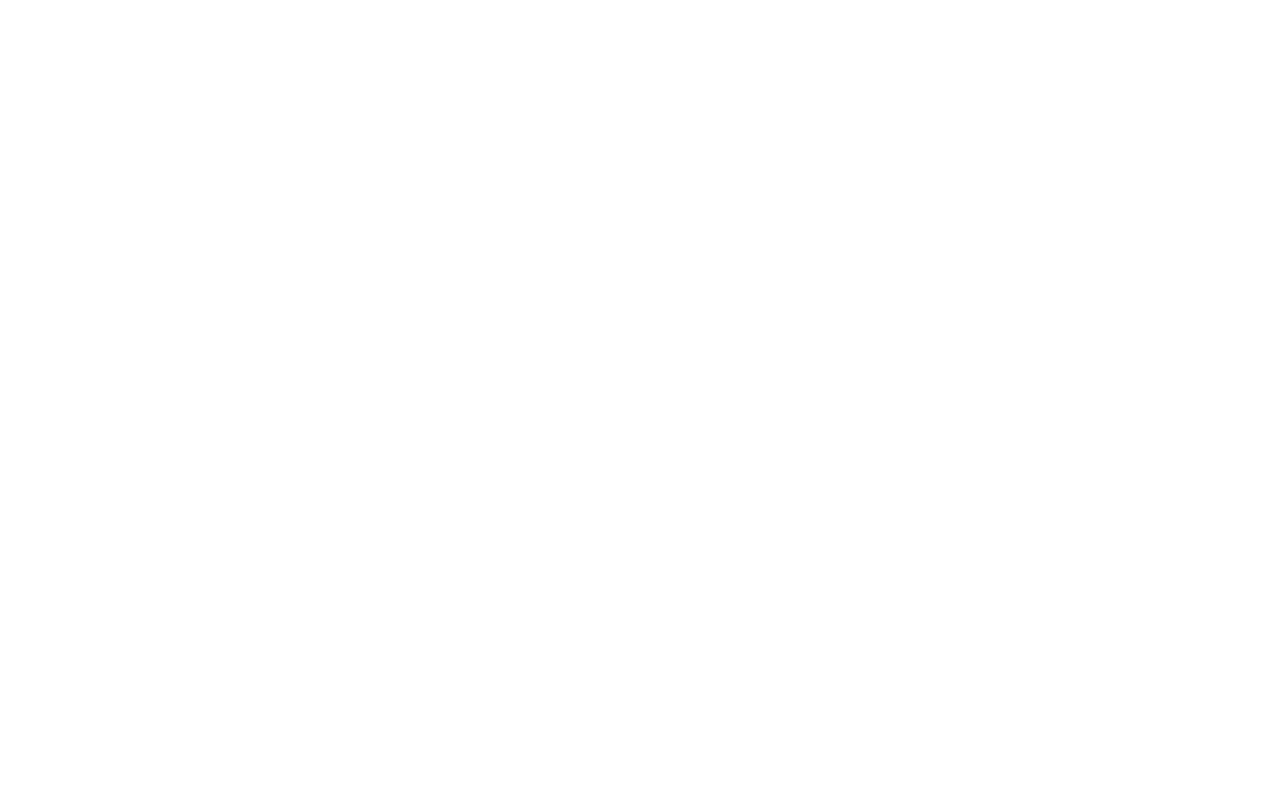
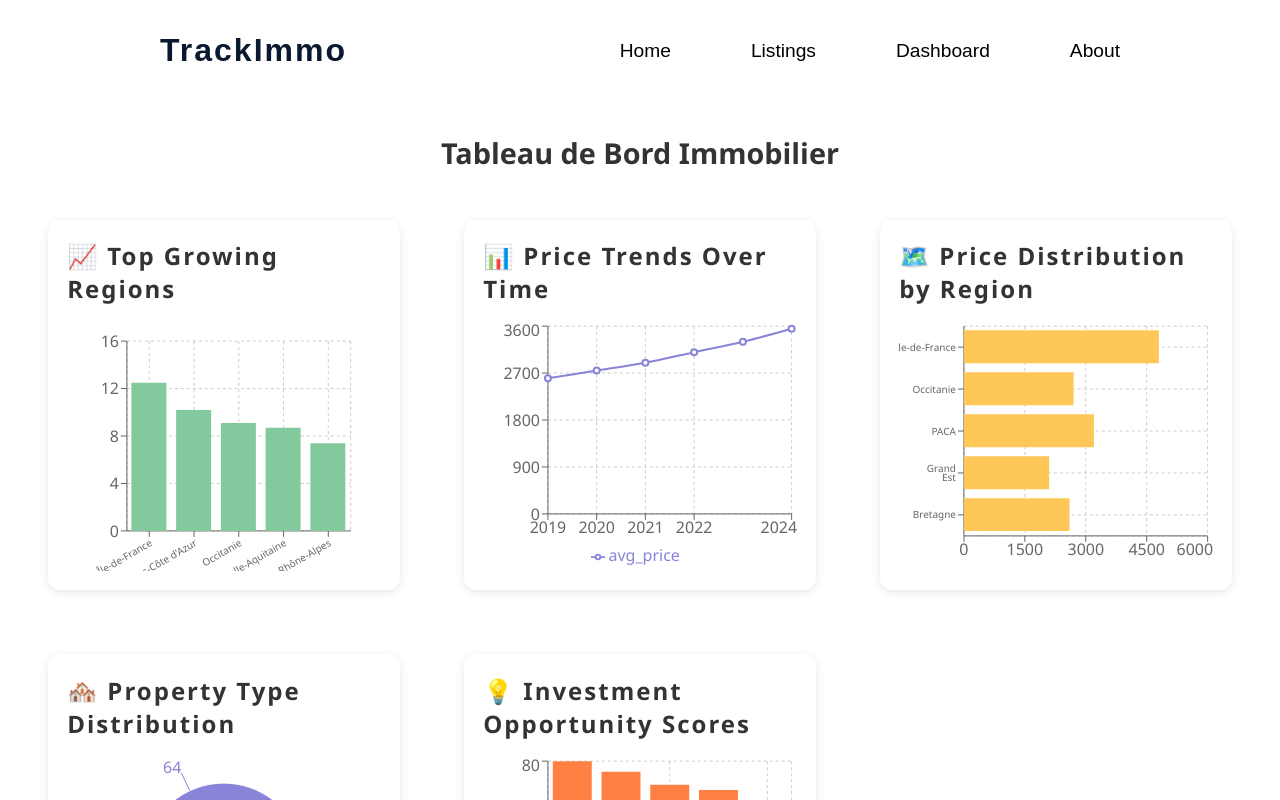
Before and after one commit to Youuusseff/TrackImmo, a React (Create React App) app in the folder trackoimmo-app/: page /dashboard in a window 1280 px wide. Before the commit this address had no page. Built offline with nearby package versions, Linux system fonts and the light colour scheme.

Commit message:
dashboard page added

```diff
--- a/trackoimmo-app/src/App.js
+++ b/trackoimmo-app/src/App.js
@@ -1,4 +1,5 @@
 import './App.css';
+import DashboardPage from './pages/DashboardPage';
 import HomePage from './pages/HomePage'
 import ListingsPage from './pages/ListingsPage';
 import { BrowserRouter as Router, Routes, Route } from 'react-router-dom';
@@ -9,6 +10,7 @@
       <Routes>
         <Route path="/" element={<HomePage />} />
         <Route path="/listings" element={<ListingsPage />} />
+        <Route path="/dashboard" element={<DashboardPage />} />
       </Routes>
     </Router>
   );
--- /dev/null
+++ b/trackoimmo-app/src/components/Charts.jsx
@@ -0,0 +1,135 @@
+import React from "react";
+import styles from "./Charts.module.css";
+import {
+  BarChart,
+  Bar,
+  XAxis,
+  YAxis,
+  Tooltip,
+  CartesianGrid,
+  ResponsiveContainer,
+  LineChart,
+  Line,
+  PieChart,
+  Pie,
+  Cell,
+  Legend,
+} from "recharts";
+
+const COLORS = ["#8884d8", "#82ca9d", "#ffc658", "#ff8042", "#a4de6c"];
+
+const sampleTopRegions = [
+  { region: "Île-de-France", avg_growth: 12.5 },
+  { region: "Provence-Alpes-Côte d'Azur", avg_growth: 10.2 },
+  { region: "Occitanie", avg_growth: 9.1 },
+  { region: "Nouvelle-Aquitaine", avg_growth: 8.7 },
+  { region: "Auvergne-Rhône-Alpes", avg_growth: 7.4 },
+];
+
+const samplePriceTrends = [
+  { annee_mutation: 2019, avg_price: 2600 },
+  { annee_mutation: 2020, avg_price: 2750 },
+  { annee_mutation: 2021, avg_price: 2900 },
+  { annee_mutation: 2022, avg_price: 3100 },
+  { annee_mutation: 2023, avg_price: 3300 },
+  { annee_mutation: 2024, avg_price: 3550 },
+];
+
+const sampleRegionalPrices = [
+  { region: "Île-de-France", avg_price: 4800 },
+  { region: "Occitanie", avg_price: 2700 },
+  { region: "PACA", avg_price: 3200 },
+  { region: "Grand Est", avg_price: 2100 },
+  { region: "Bretagne", avg_price: 2600 },
+];
+
+const samplePropertyTypes = [
+  { type: "Appartement", count: 64 },
+  { type: "Maison", count: 36 },
+];
+
+const sampleInvestmentScores = [
+  { region: "Île-de-France", avg_opportunity_score: 80 },
+  { region: "PACA", avg_opportunity_score: 76 },
+  { region: "Bretagne", avg_opportunity_score: 71 },
+  { region: "Occitanie", avg_opportunity_score: 69 },
+  { region: "Grand Est", avg_opportunity_score: 65 },
+];
+
+export const TopGrowingRegionsChart = ({ data = sampleTopRegions }) => (
+  <div className={styles.chartCard}>
+    <h3>📈 Top Growing Regions</h3>
+    <ResponsiveContainer width="100%" height={250}>
+      <BarChart data={data} margin={{ top: 20, right: 30, left: 0, bottom: 10 }}>
+        <CartesianGrid strokeDasharray="3 3" />
+        <XAxis dataKey="region" tick={{ fontSize: 10 }} angle={-30} textAnchor="end" interval={0} />
+        <YAxis />
+        <Tooltip />
+        <Bar dataKey="avg_growth" fill="#82ca9d" />
+      </BarChart>
+    </ResponsiveContainer>
+  </div>
+);
+
+export const PriceTrendsChart = ({ data = samplePriceTrends }) => (
+  <div className={styles.chartCard}>
+    <h3>📊 Price Trends Over Time</h3>
+    <ResponsiveContainer width="100%" height={250}>
+      <LineChart data={data}>
+        <CartesianGrid strokeDasharray="3 3" />
+        <XAxis dataKey="annee_mutation" />
+        <YAxis />
+        <Tooltip />
+        <Legend />
+        <Line type="monotone" dataKey="avg_price" stroke="#8884d8" strokeWidth={2} />
+      </LineChart>
+    </ResponsiveContainer>
+  </div>
+);
+
+export const RegionalPriceMap = ({ data = sampleRegionalPrices }) => (
+  <div className={styles.chartCard}>
+    <h3>🗺️ Price Distribution by Region</h3>
+    <ResponsiveContainer width="100%" height={250}>
+      <BarChart data={data} layout="vertical">
+        <CartesianGrid strokeDasharray="3 3" />
+        <XAxis type="number" />
+        <YAxis dataKey="region" type="category" tick={{ fontSize: 10 }} />
+        <Tooltip />
+        <Bar dataKey="avg_price" fill="#ffc658" />
+      </BarChart>
+    </ResponsiveContainer>
+  </div>
+);
+
+export const PropertyTypeDistributionChart = ({ data = samplePropertyTypes }) => (
+  <div className={styles.chartCard}>
+    <h3>🏘️ Property Type Distribution</h3>
+    <ResponsiveContainer width="100%" height={250}>
+      <PieChart>
+        <Pie data={data} dataKey="count" nameKey="type" cx="50%" cy="50%" outerRadius={80} label>
+          {data.map((_, index) => (
+            <Cell key={`cell-${index}`} fill={COLORS[index % COLORS.length]} />
+          ))}
+        </Pie>
+        <Tooltip />
+        <Legend verticalAlign="bottom" height={36} />
+      </PieChart>
+    </ResponsiveContainer>
+  </div>
+);
+
+export const InvestmentOpportunityChart = ({ data = sampleInvestmentScores }) => (
+  <div className={styles.chartCard}>
+    <h3>💡 Investment Opportunity Scores</h3>
+    <ResponsiveContainer width="100%" height={250}>
+      <BarChart data={data}>
+        <CartesianGrid strokeDasharray="3 3" />
+        <XAxis dataKey="region" tick={{ fontSize: 10 }} />
+        <YAxis />
+        <Tooltip />
+        <Bar dataKey="avg_opportunity_score" fill="#ff8042" />
+      </BarChart>
+    </ResponsiveContainer>
+  </div>
+);
--- /dev/null
+++ b/trackoimmo-app/src/components/Charts.module.css
@@ -0,0 +1,21 @@
+.chartCard {
+    background: white;
+    padding: 1.2rem;
+    margin: 1rem;
+    border-radius: 12px;
+    box-shadow: 0 2px 8px rgba(0, 0, 0, 0.1);
+    flex: 1;
+    min-width: 280px;
+  }
+
+  @media screen and (max-width: 768px) {
+    .chartCard {
+      margin: 0.5rem 0;
+      padding: 1rem;
+    }
+
+    h3 {
+      font-size: 1rem;
+      text-align: center;
+    }
+  }
--- a/trackoimmo-app/src/components/Navbar.jsx
+++ b/trackoimmo-app/src/components/Navbar.jsx
@@ -20,7 +20,7 @@
       <ul className={`${styles.navLinks} ${isOpen ? styles.active : ''}`}>
         <li><Link to="/" className={styles.link}>Home</Link></li>
         <li><Link to="/listings" className={styles.link}>Listings</Link></li>
-        <li><a href="#dashboard" className={styles.link}>Dashboard</a></li>
+        <li><Link to="/dashboard" className={styles.link}>Dashboard</Link></li>
         <li><a href="#about" className={styles.link}>About</a></li>
       </ul>
     </nav>
--- /dev/null
+++ b/trackoimmo-app/src/pages/DashboardPage.jsx
@@ -0,0 +1,25 @@
+import React from 'react';
+import Navbar from '../components/Navbar';
+import { TopGrowingRegionsChart, PriceTrendsChart, RegionalPriceMap, PropertyTypeDistributionChart, InvestmentOpportunityChart } from '../components/Charts';
+
+import styles from './DashboardPage.module.css';
+
+const DashboardPage = () => {
+  return (
+    <div>
+      <Navbar />
+      <div className={styles.dashboardWrapper}>
+        <h1 className={styles.dashboardTitle}>Tableau de Bord Immobilier</h1>
+        <div className={styles.chartsGrid}>
+          <TopGrowingRegionsChart />
+          <PriceTrendsChart />
+          <RegionalPriceMap />
+          <PropertyTypeDistributionChart />
+          <InvestmentOpportunityChart />
+        </div>
+      </div>
+    </div>
+  );
+};
+
+export default DashboardPage;
--- /dev/null
+++ b/trackoimmo-app/src/pages/DashboardPage.module.css
@@ -0,0 +1,34 @@
+.dashboardWrapper {
+    padding: 2rem;
+    max-width: 1400px;
+    margin: 0 auto;
+    font-family: 'Segoe UI', sans-serif;
+  }
+
+  .dashboardTitle {
+    font-size: 1.8rem;
+    margin-bottom: 2rem;
+    text-align: center;
+    color: #333;
+  }
+
+  .chartsGrid {
+    display: grid;
+    grid-template-columns: repeat(auto-fit, minmax(320px, 1fr));
+    gap: 2rem;
+  }
+
+  /* Ensure charts don’t overflow on mobile */
+  @media screen and (max-width: 768px) {
+    .dashboardWrapper {
+      padding: 1rem;
+    }
+
+    .dashboardTitle {
+      font-size: 1.4rem;
+    }
+
+    .chartsGrid {
+      gap: 1.5rem;
+    }
+  }
```
